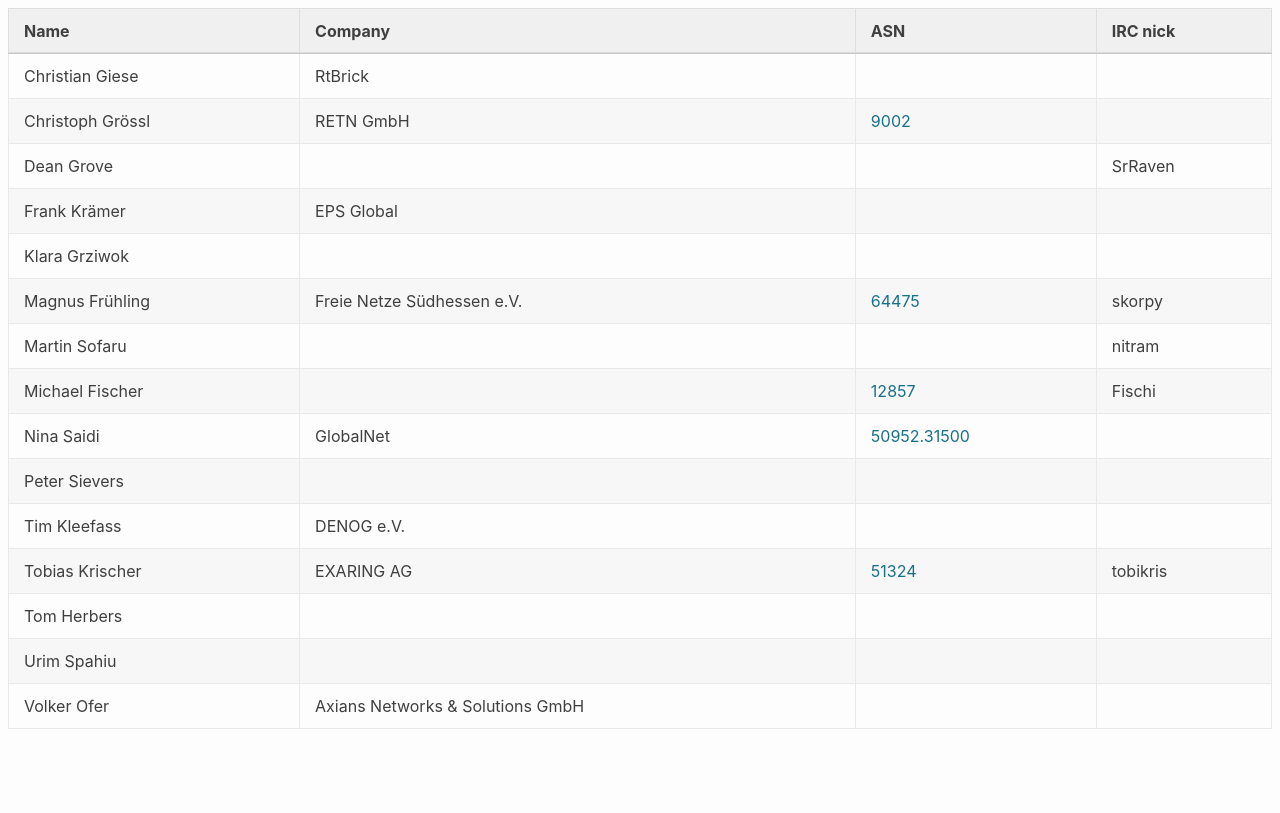
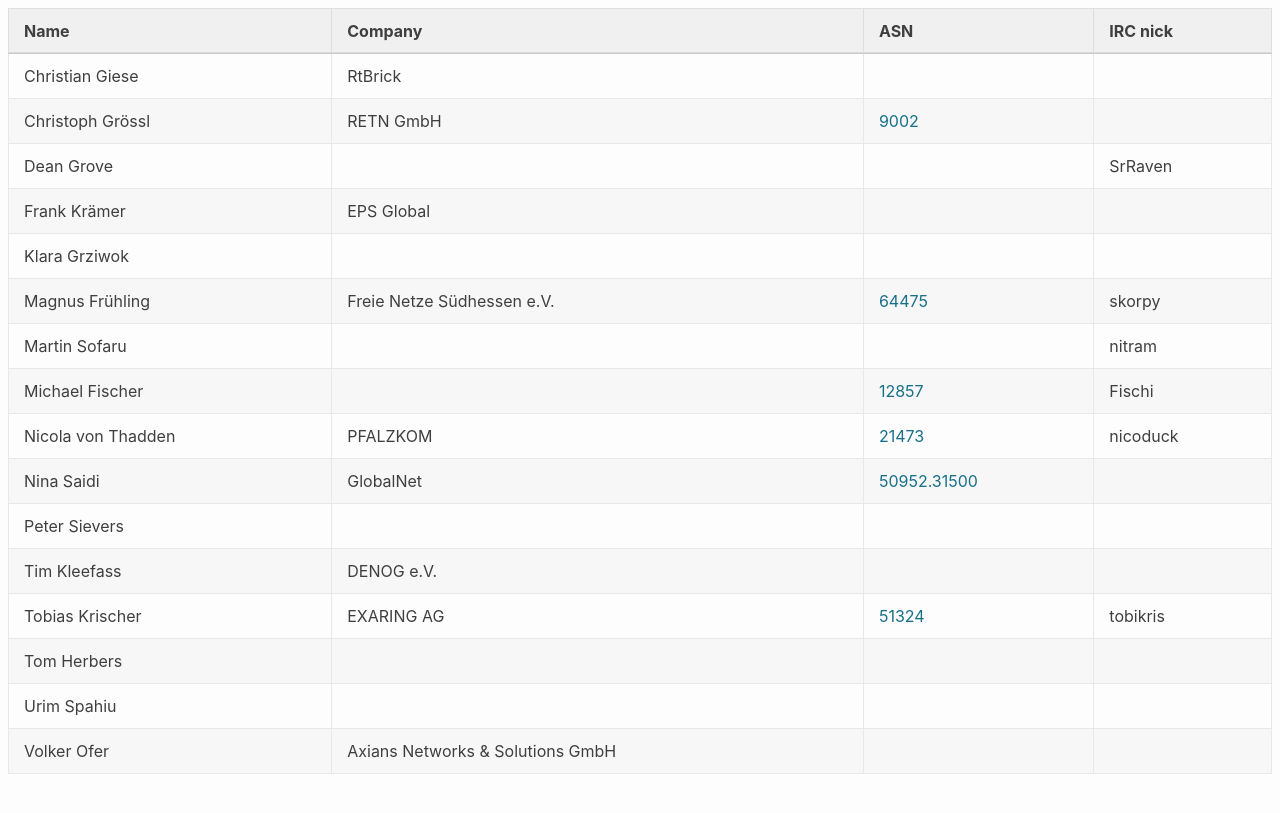
Before and after one commit to denog/pretix-attendeelist, a Jekyll site: the page built from denogmeetup24-04/index.markdown, in a window 1280 px wide. Shown: the top 813 px of the page. Built offline with Jekyll 4.4.1, drawn with Linux system fonts in a browser that asks for light colours.

Commit message:
Latest data: Wed Feb  7 19:09:29 UTC 2024

```diff
--- a/_data/attendees_denogmeetup24-04.json
+++ b/_data/attendees_denogmeetup24-04.json
@@ -48,6 +48,12 @@
     "asn": "12857"
   },
   {
+    "name": "Nicola von Thadden",
+    "company": "PFALZKOM",
+    "irc": "nicoduck",
+    "asn": "21473"
+  },
+  {
     "name": "Nina Saidi",
     "company": "GlobalNet",
     "irc": null,
```
